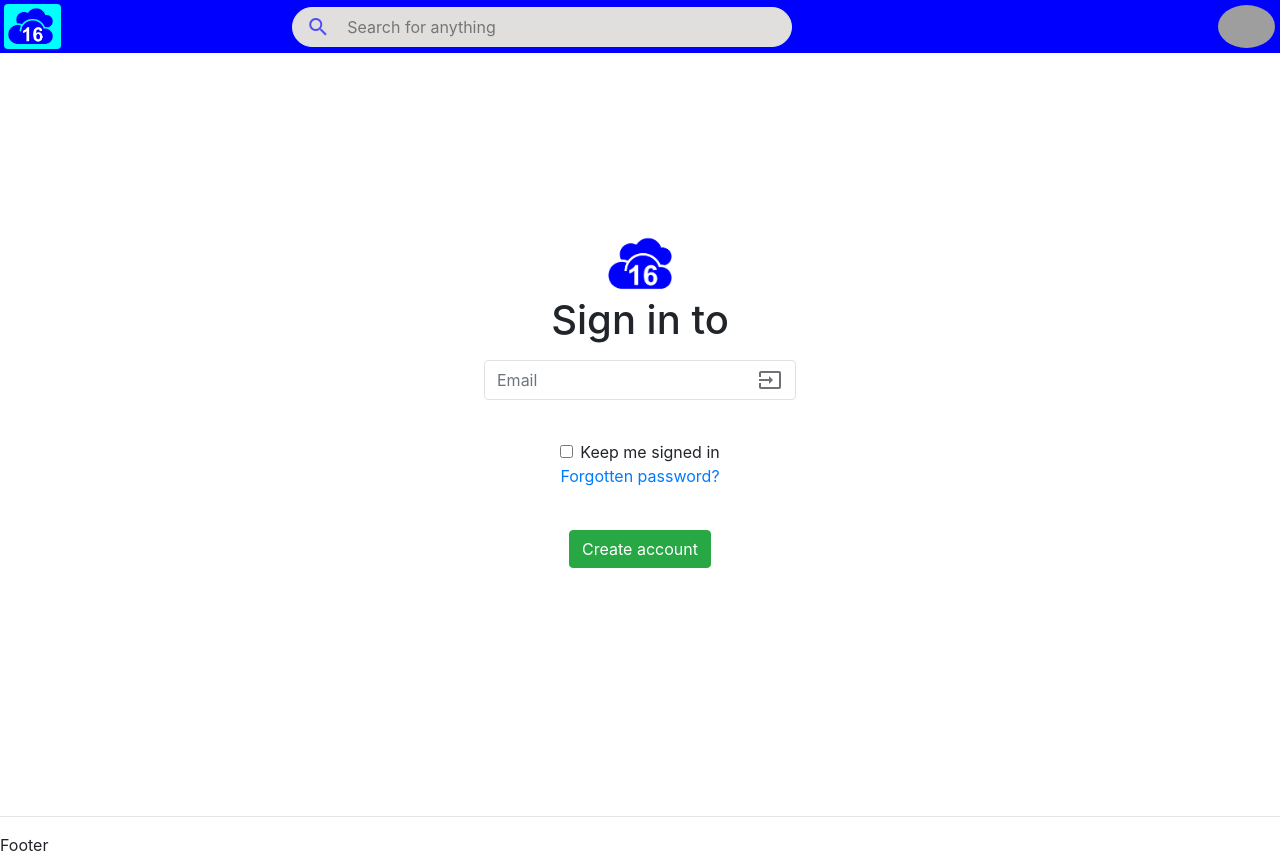
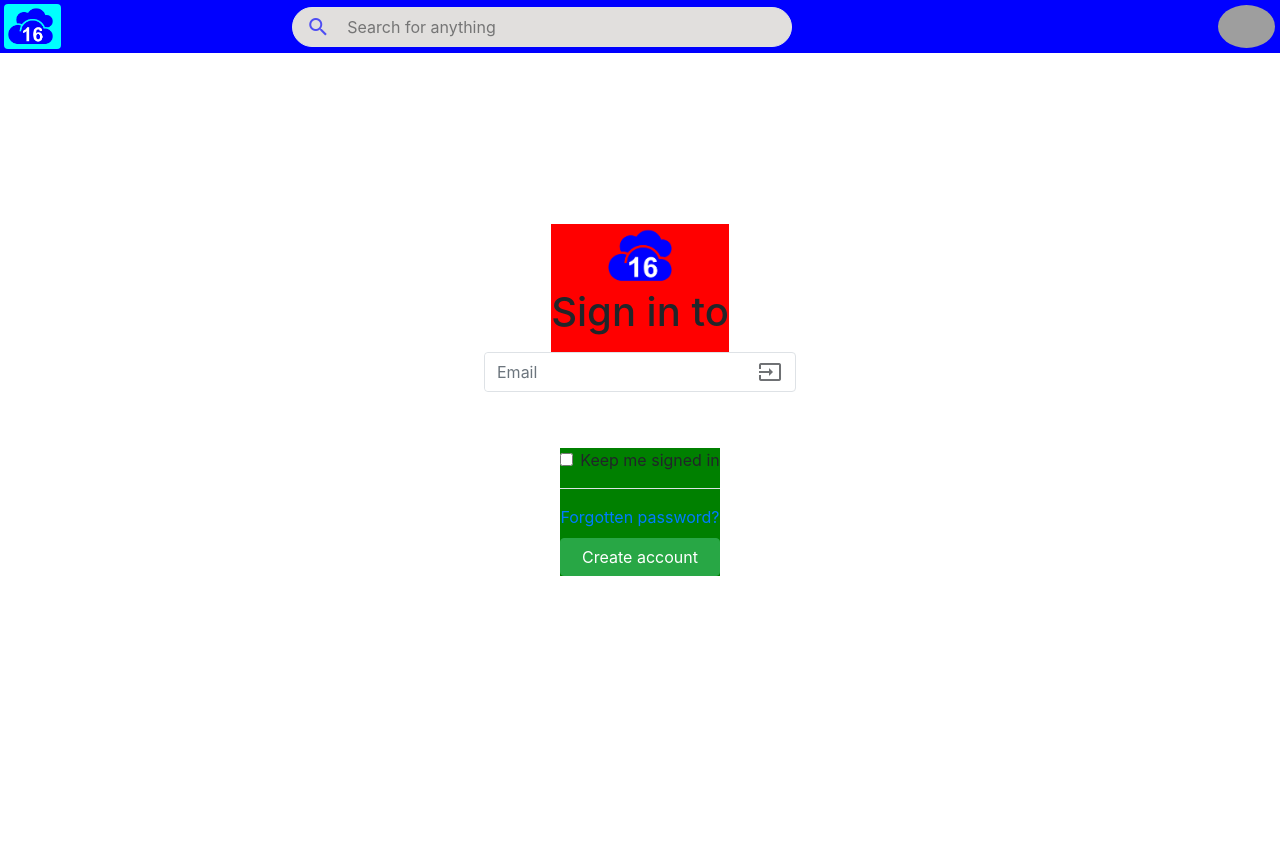
Before and after one commit to luclegen/clouddrive16, a React (Create React App) app in the folder client/: page / in a window 1280 px wide. After the commit the page ends 800 px from the top, so only its background shows below. Built offline with nearby package versions, Linux system fonts and the light colour scheme; grey boxes are pictures that could not be loaded.

Commit message:
Remove Footer and update Login

```diff
--- a/client/src/app/App.js
+++ b/client/src/app/App.js
@@ -3,7 +3,6 @@ import { Component } from "react"
 import { BrowserRouter as Router, Route } from "react-router-dom"
 import Header from './components/Header'
 import Home from './components/Home'
-import Footer from './components/Footer'
 
 export default class App extends Component {
   render() {
@@ -11,7 +10,6 @@ export default class App extends Component {
       <Router>
         <Header />
         <Route path="/" component={Home} />
-        <Footer />
       </Router>
     )
   }
--- a/client/src/app/App.sass
+++ b/client/src/app/App.sass
@@ -34,7 +34,7 @@ main
   transition: height 0.8s
 
 .btn-create-account
-  margin-top: 42px
+  margin-top: 9px
 
 @media (max-width: 1024px)
   .search-bar
--- a/client/src/app/components/Footer.js
+++ /dev/null
@@ -1,5 +0,0 @@
-import { Component } from 'react'
-
-export default class Footer extends Component {
-  render = () => <footer><hr />Footer</footer>
-}
--- a/client/src/app/components/Login.js
+++ b/client/src/app/components/Login.js
@@ -49,8 +49,10 @@ class Login extends Component {
 
   render = () => <section className="section-login">
     <form className="form-login" onSubmit={this.onSubmit}>
-      <img className='logo-img' src="/logo.png" alt={process.env.REACT_APP_CLIENT_NAME + ' logo'} />
-      <h1 className="h1-login">Sign in to {process.env.REACT_APP_CLIENT_NAME}</h1>
+      <div style={{ background: 'red' }}>
+        <img className='logo-img' src="/logo.png" alt={process.env.REACT_APP_CLIENT_NAME + ' logo'} />
+        <h1 className="h1-login">Sign in to {process.env.REACT_APP_CLIENT_NAME}</h1>
+      </div>
       <div className={`form-group-email ${this.state.visible ? 'rounded-top' : 'rounded'}`}>
         <input className="input-email" type="email" name="email" placeholder="Email" value={this.state.email} pattern={helper.emailRegex} onInput={this.enterEmail} onInvalid={this.enterEmail} onChange={this.setEmail} title="Please fill out this field." required />
         {!this.state.visible && <button className="btn-input" type="submit" disabled={!this.state.email} hidden={true}>
@@ -65,12 +67,14 @@ class Login extends Component {
           </button>
         </div>}
       </div>
-      <div className="form-check">
-        <input className="form-check-input input-remember-me" id="remember-me" type="checkbox" name="remember-me" value={this.state.remembered} onChange={this.setRemembered} />
-        <label className="form-check-label" htmlFor="remember-me">Keep me signed in</label>
+      <div style={{ background: 'green', display: 'flex', flexDirection: 'column' }}>
+        <div className="form-check-remember">
+          <input className="remember-me-input" id="remember-me" type="checkbox" name="remember-me" value={this.state.remembered} onChange={this.setRemembered} />
+          <label className="remember-me-label" htmlFor="remember-me">Keep me signed in</label>
+        </div>
+        <a href="/find-account">Forgotten password?</a>
+        <button className="btn-create-account" type="button">Create account</button>
       </div>
-      <a href="/find-account">Forgotten password?</a>
-      <button className="btn-create-account" type="button">Create account</button>
     </form>
   </section>
 }
--- a/client/src/index.sass
+++ b/client/src/index.sass
@@ -60,6 +60,15 @@ header
 .input-email, .input-password
   @extend .form-control
 
+.form-check-remember
+  @extend .form-check
+
+.remember-me-input
+  @extend .form-check-input
+
+.remember-me-label
+  @extend .form-check-label
+
 .logo, .search-btn, .btn-input, .section-login, .form-login
   @extend .d-flex
 
@@ -84,6 +93,9 @@ header
 .form-group-password
   @extend .border-top-0
 
+.form-check
+  @extend .border-bottom
+
 .logo
   @extend .rounded
 
@@ -105,7 +117,7 @@ header
 .form-group-email
   @extend .m-0
 
-.h1-login
+.h1-login, .form-group-container, .form-check-remember
   @extend .mb-3
 
 header
@@ -119,3 +131,6 @@ header
 
 .search-in
   @extend .pr-3
+
+.form-check
+  @extend .pb-3
```
